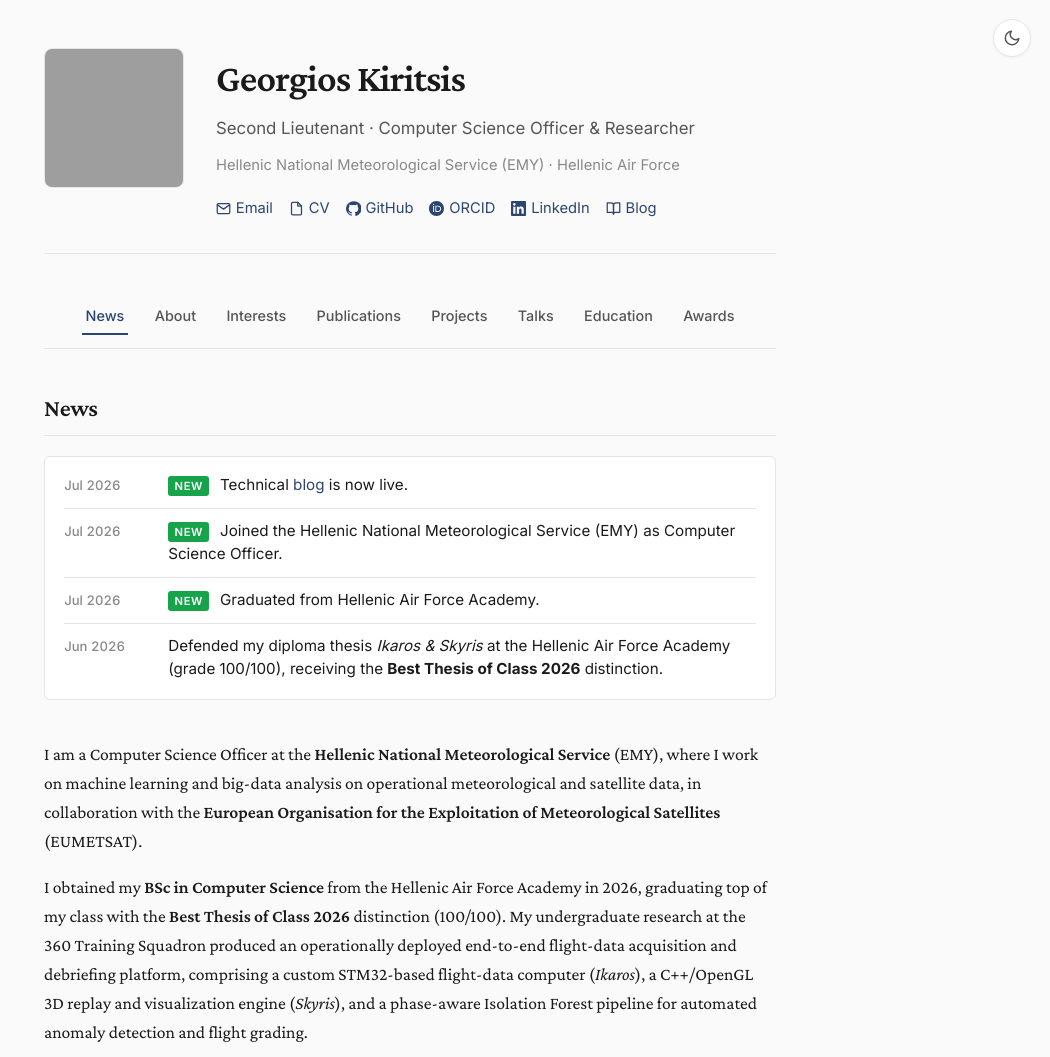
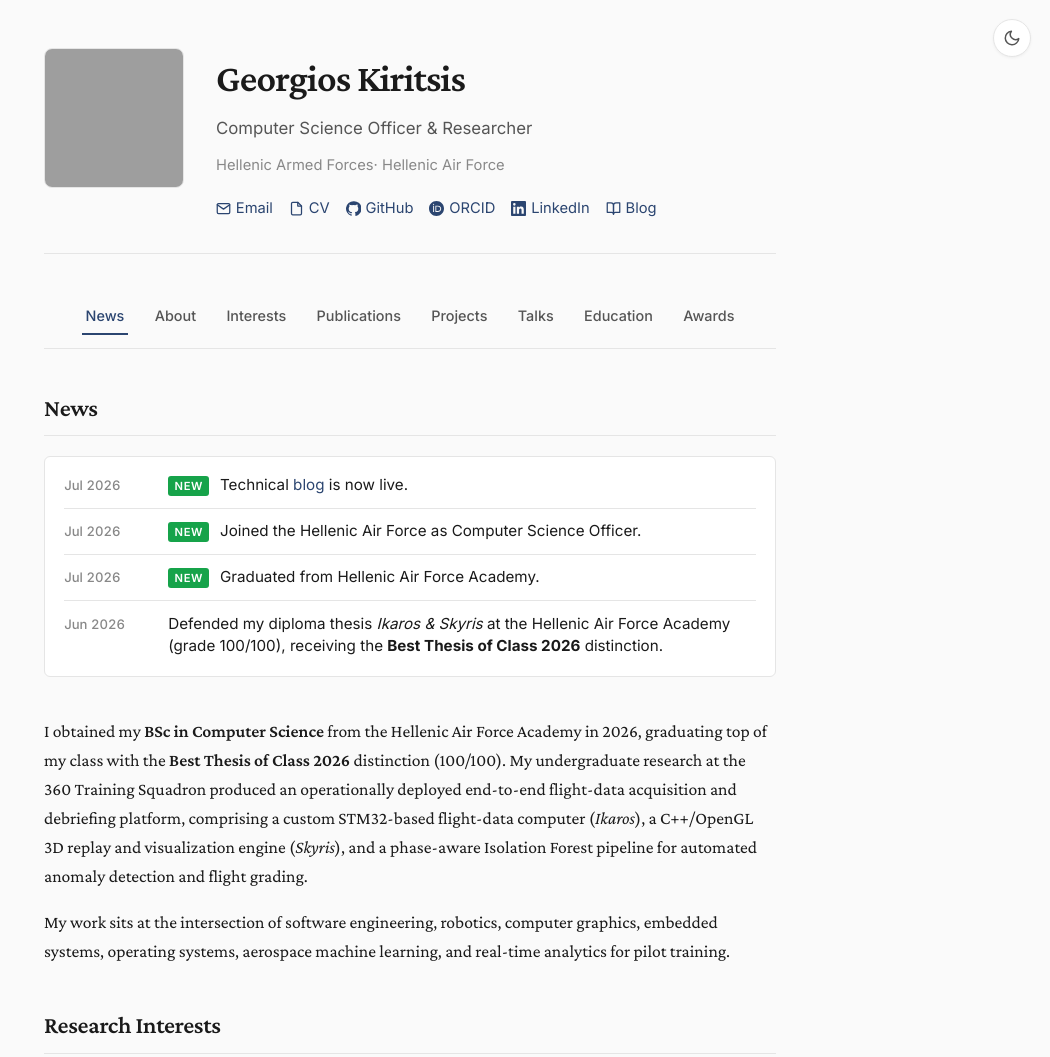
Before and after one commit to GeorgeKiritsis/georgekiritsis.github.io, a plain HTML site: page index.html in a window 1280 px wide. Shown: the top 1057 px of the page, without its empty margins (230-1280 px from the left). Drawn offline with nearby package versions, Linux system fonts and the light colour scheme; grey boxes are pictures that could not be loaded.

Commit message:
Fixed data

```diff
--- a/index.html
+++ b/index.html
@@ -48,8 +48,8 @@
     </div>
     <div class="hero-text">
       <h1>Georgios Kiritsis</h1>
-      <p class="hero-subtitle">Second Lieutenant &middot; Computer Science Officer &amp; Researcher</p>
-      <p class="hero-affiliation">Hellenic National Meteorological Service (EMY) &middot; Hellenic Air Force</p>
+      <p class="hero-subtitle">Computer Science Officer &amp; Researcher</p>
+      <p class="hero-affiliation">Hellenic Armed Forces&middot; Hellenic Air Force</p>
       <div class="links">
         <a href="mailto:georgekiritsis5@gmail.com">
           <svg viewBox="0 0 24 24" fill="none" stroke="currentColor" stroke-width="2" stroke-linecap="round" stroke-linejoin="round"><path d="M4 4h16c1.1 0 2 .9 2 2v12c0 1.1-.9 2-2 2H4c-1.1 0-2-.9-2-2V6c0-1.1.9-2 2-2z"/><polyline points="22,6 12,13 2,6"/></svg>
@@ -110,7 +110,7 @@ is now live.
         <div class="news-date">Jul 2026</div>
         <p class="news-text">
           <span class="news-tag new">New</span>
-          Joined the Hellenic National Meteorological Service (EMY) as Computer Science Officer.
+          Joined the Hellenic Air Force as Computer Science Officer.
         </p>
       </div>
       <div class="news-item">
@@ -132,7 +132,6 @@ is now live.
   <!-- ABOUT -->
   <section id="about">
     <div class="body-text">
-      <p>I am a Computer Science Officer at the <strong>Hellenic National Meteorological Service</strong> (EMY), where I work on machine learning and big-data analysis on operational meteorological and satellite data, in collaboration with the <strong>European Organisation for the Exploitation of Meteorological Satellites</strong> (EUMETSAT).</p>
 
       <p>I obtained my <strong>BSc in Computer Science</strong> from the Hellenic Air Force Academy in 2026, graduating top of my class with the <strong>Best Thesis of Class 2026</strong> distinction (100/100). My undergraduate research at the 360 Training Squadron produced an operationally deployed end-to-end flight-data acquisition and debriefing platform, comprising a custom STM32-based flight-data computer (<em>Ikaros</em>), a C++/OpenGL 3D replay and visualization engine (<em>Skyris</em>), and a phase-aware Isolation Forest pipeline for automated anomaly detection and flight grading.</p>
 
```
